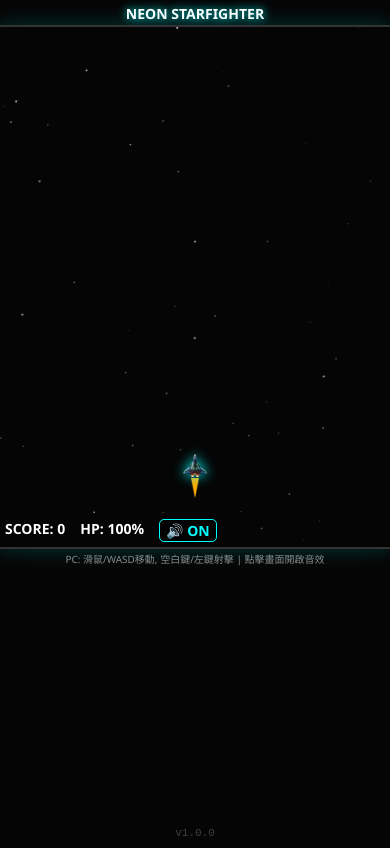
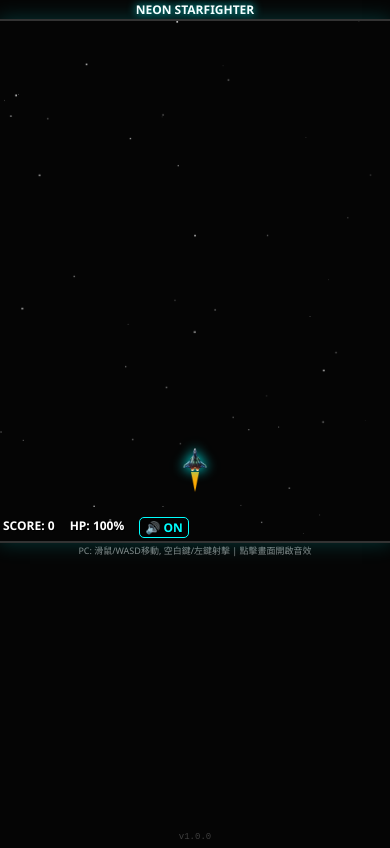
Before and after one commit to noritw/Gemini3_SpaceShooter, a plain HTML site: page index.html in a window 390 px wide. Drawn offline with Linux system fonts and the light colour scheme; animation ran at ten frames a second.

Commit message:
Improve mobile device detection and optimize display size

```diff
--- a/index.html
+++ b/index.html
@@ -143,29 +143,33 @@
         }
         @media (max-width: 768px) {
             body {
-                padding: 2px;
+                padding: 0;
                 justify-content: flex-start;
             }
             h1 {
-                font-size: 14px;
-                margin: 2px 0;
+                font-size: 12px;
+                margin: 1px 0;
             }
             .instructions {
-                font-size: 10px;
-                margin-top: 2px;
-                margin-bottom: 2px;
+                font-size: 9px;
+                margin-top: 1px;
+                margin-bottom: 1px;
             }
             #ui {
-                font-size: 14px;
-                bottom: 5px;
-                left: 5px;
+                font-size: 12px;
+                bottom: 3px;
+                left: 3px;
             }
             #muteBtn {
-                font-size: 14px;
-                padding: 1px 6px;
+                font-size: 12px;
+                padding: 1px 5px;
             }
             #gameContainer {
                 margin: 0;
+            }
+            #version {
+                font-size: 9px;
+                bottom: 2px;
             }
         }
     </style>
@@ -305,11 +309,17 @@ function resizeCanvas() {
     // 遊戲原始寬高比：480:640 = 3:4
     const gameAspectRatio = 480 / 640;
 
-    // 檢測是否為行動裝置
-    const isMobile = window.innerWidth <= 768 || /Android|webOS|iPhone|iPad|iPod|BlackBerry|IEMobile|Opera Mini/i.test(navigator.userAgent);
+    // 更可靠的行動裝置檢測（結合多種條件）
+    const hasTouch = 'ontouchstart' in window || navigator.maxTouchPoints > 0;
+    const isSmallScreen = window.innerWidth <= 768 || window.innerHeight <= 768;
+    const isMobileUA = /Android|webOS|iPhone|iPad|iPod|BlackBerry|IEMobile|Opera Mini/i.test(navigator.userAgent);
+    const isPortrait = window.innerHeight > window.innerWidth; // 直向模式通常是手機
 
-    // 計算可用高度（行動裝置減少預留空間）
-    const reservedSpace = isMobile ? 30 : 100; // 行動裝置只預留 30px（因為 CSS 已經更緊湊了）
+    // 行動裝置判斷：有觸控 OR (小螢幕 AND (User Agent 是行動裝置 OR 直向模式))
+    const isMobile = hasTouch || (isSmallScreen && (isMobileUA || isPortrait));
+
+    // 計算可用高度（行動裝置極小化預留空間）
+    const reservedSpace = isMobile ? 15 : 100; // 行動裝置只預留 15px
     const availableHeight = window.innerHeight - reservedSpace;
     const availableWidth = window.innerWidth;
 
```
